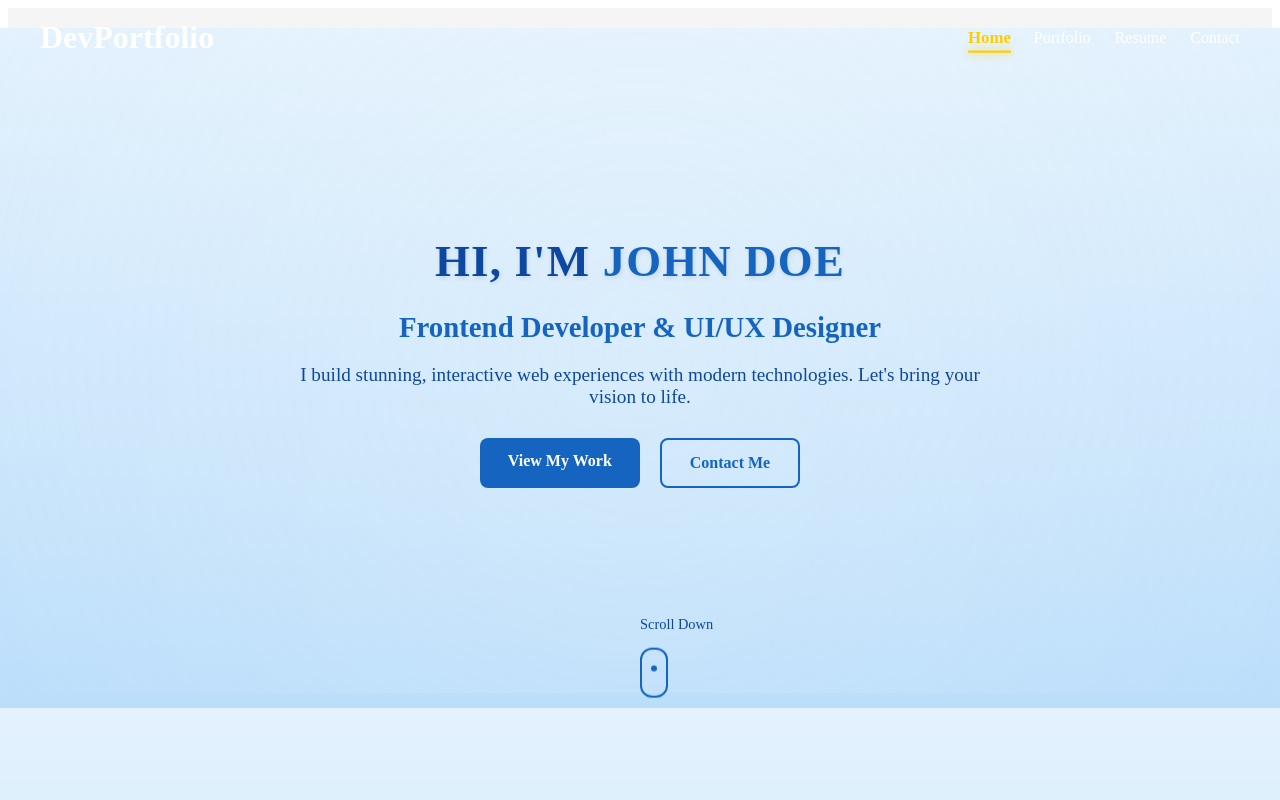
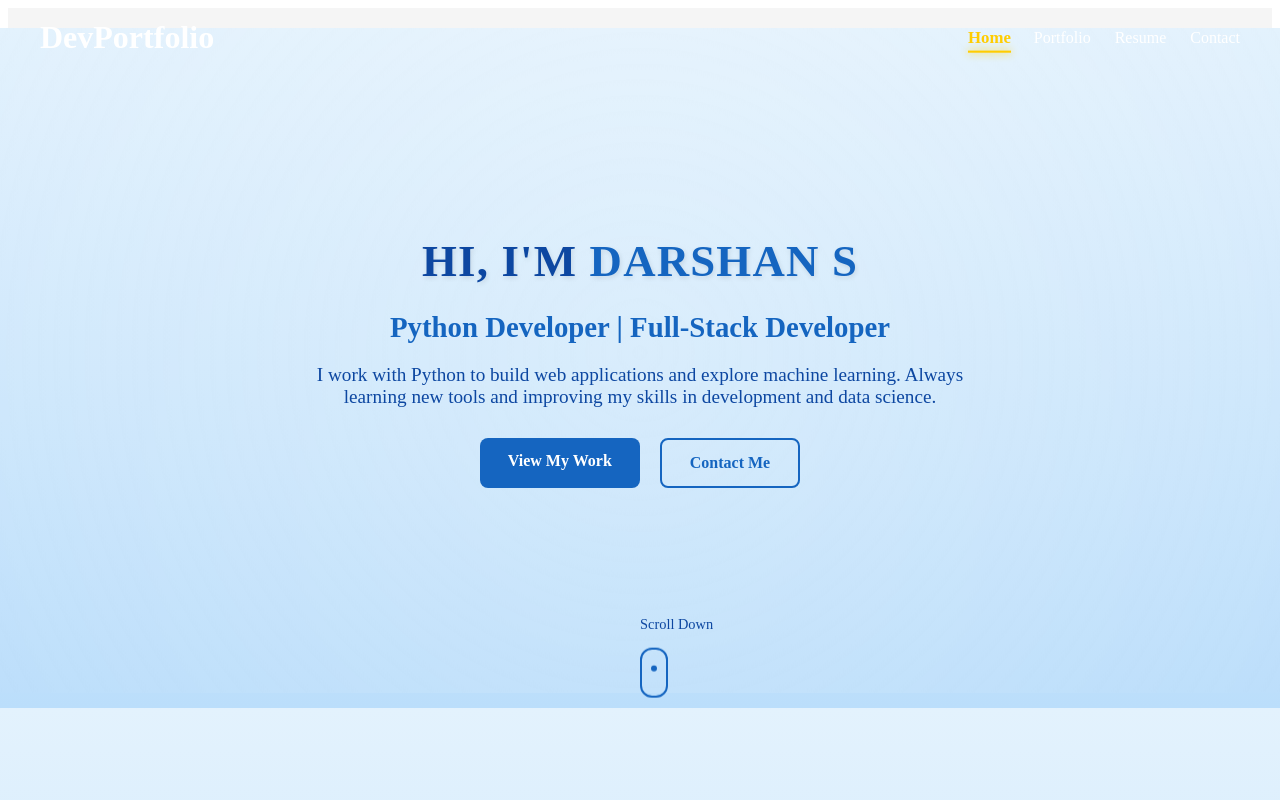
Before and after one commit to Darshan980/portfolio, a React (Vite) app: page / in a window 1280 px wide. Shown: the top 800 px of the page. Built offline with nearby package versions, Linux system fonts and the light colour scheme.

Commit message:
Update Hero.jsx

```diff
--- a/src/components/Hero.jsx
+++ b/src/components/Hero.jsx
@@ -15,7 +15,7 @@ function Hero() {
           animate={{ opacity: 1, y: 0 }}
           transition={{ duration: 0.8 }}
         >
-          Hi, I'm <span>John Doe</span>
+          Hi, I'm <span>Darshan S</span>
         </motion.h1>
 
         <motion.h2
@@ -24,7 +24,8 @@ function Hero() {
           animate={{ opacity: 1, y: 0 }}
           transition={{ duration: 0.8, delay: 0.2 }}
         >
-          Frontend Developer & UI/UX Designer
+        Python Developer | Full-Stack Developer
+
         </motion.h2>
 
         <motion.p
@@ -33,8 +34,8 @@ function Hero() {
           animate={{ opacity: 1, y: 0 }}
           transition={{ duration: 0.8, delay: 0.4 }}
         >
-          I build stunning, interactive web experiences with modern technologies.
-          Let's bring your vision to life.
+          I work with Python to build web applications and explore machine learning.
+   Always learning new tools and improving my skills in development and data science.
         </motion.p>
 
         <motion.div
```
